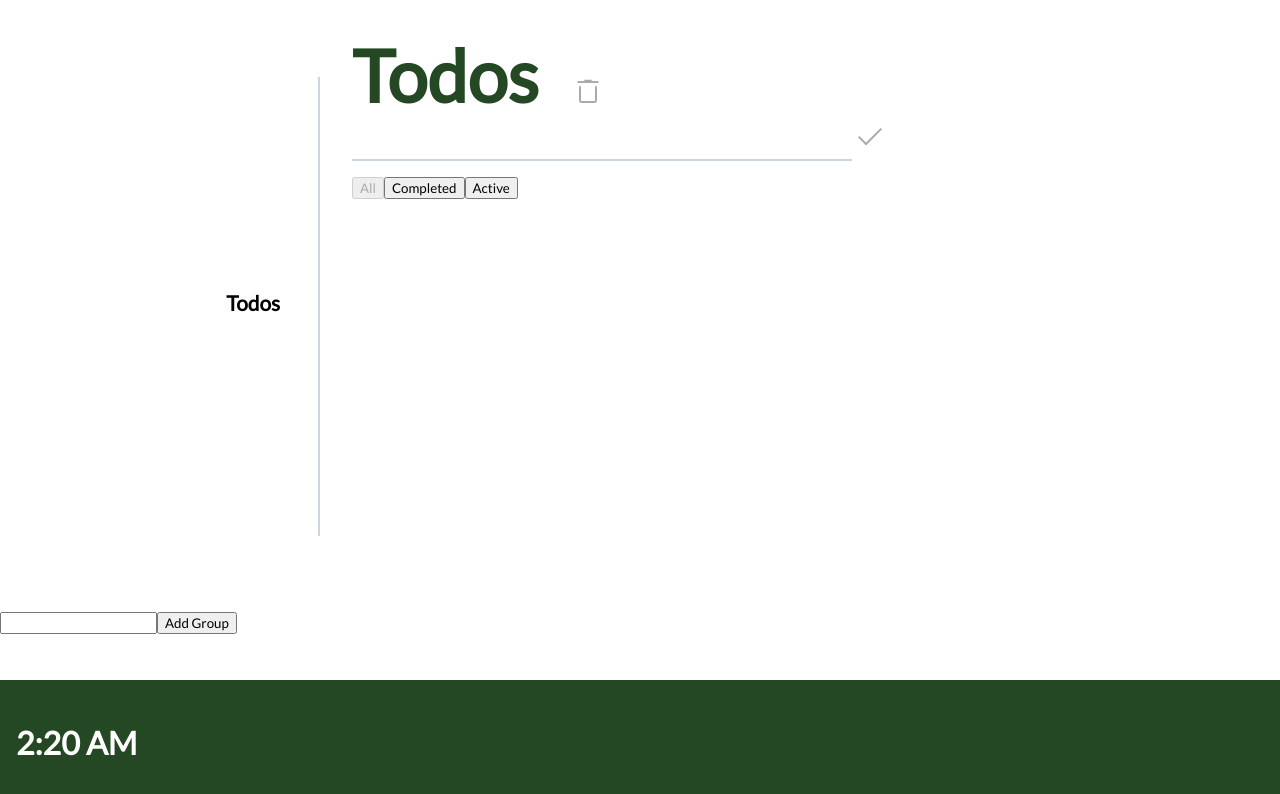
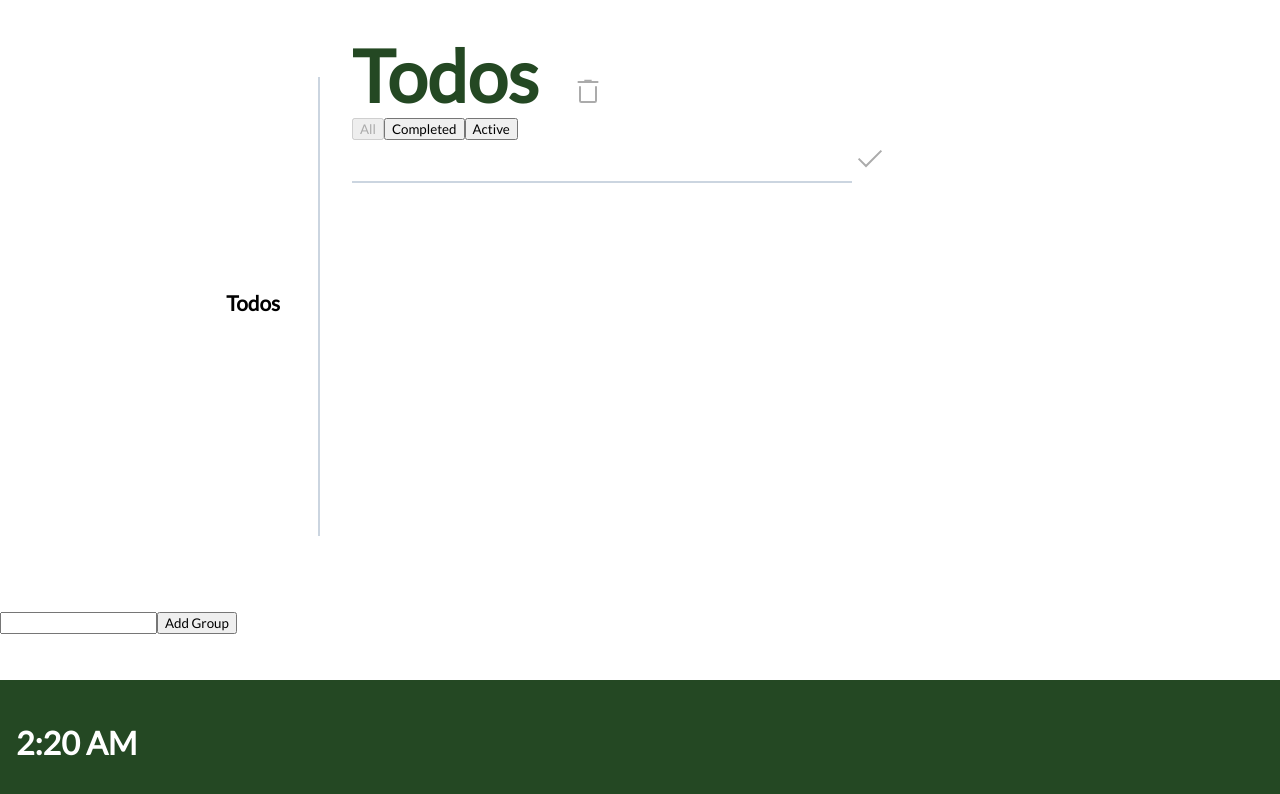
Before and after one commit to njgingrich/bornes, a React app: page / in a window 1280 px wide. Shown: the top 794 px of the page. Built offline with nearby package versions, Linux system fonts and the light colour scheme.

Commit message:
Fix missing deps

```diff
--- a/package.json
+++ b/package.json
@@ -38,12 +38,14 @@
     "webpack-dev-server": "^3.9.0"
   },
   "dependencies": {
+    "@reduxjs/toolkit": "1.1.0",
     "classnames": "^2.2.6",
     "date-fns": "^2.8.1",
     "react": "^16.12.0",
     "react-dom": "npm:@hot-loader/react-dom",
     "react-hot-loader": "^4.12.18",
     "react-redux": "^7.1.3",
+    "redux": "4.0.5",
     "uuid": "^3.3.3"
   }
 }
--- a/src/features/currentGroup/GroupView.js
+++ b/src/features/currentGroup/GroupView.js
@@ -21,9 +21,9 @@ function GroupView({ deleteGroup, group }) {
           <TrashIcon />
         </IconButton>
       </div>
+      <Filters />
       <AddTodo groupId={group.id} />
       <VisibleTodoList groupId={group.id} />
-      <Filters />
     </Fragment>
   );
 }
```
Also changed, not shown: 1 other file (tests, documents, lock files or other folders).
